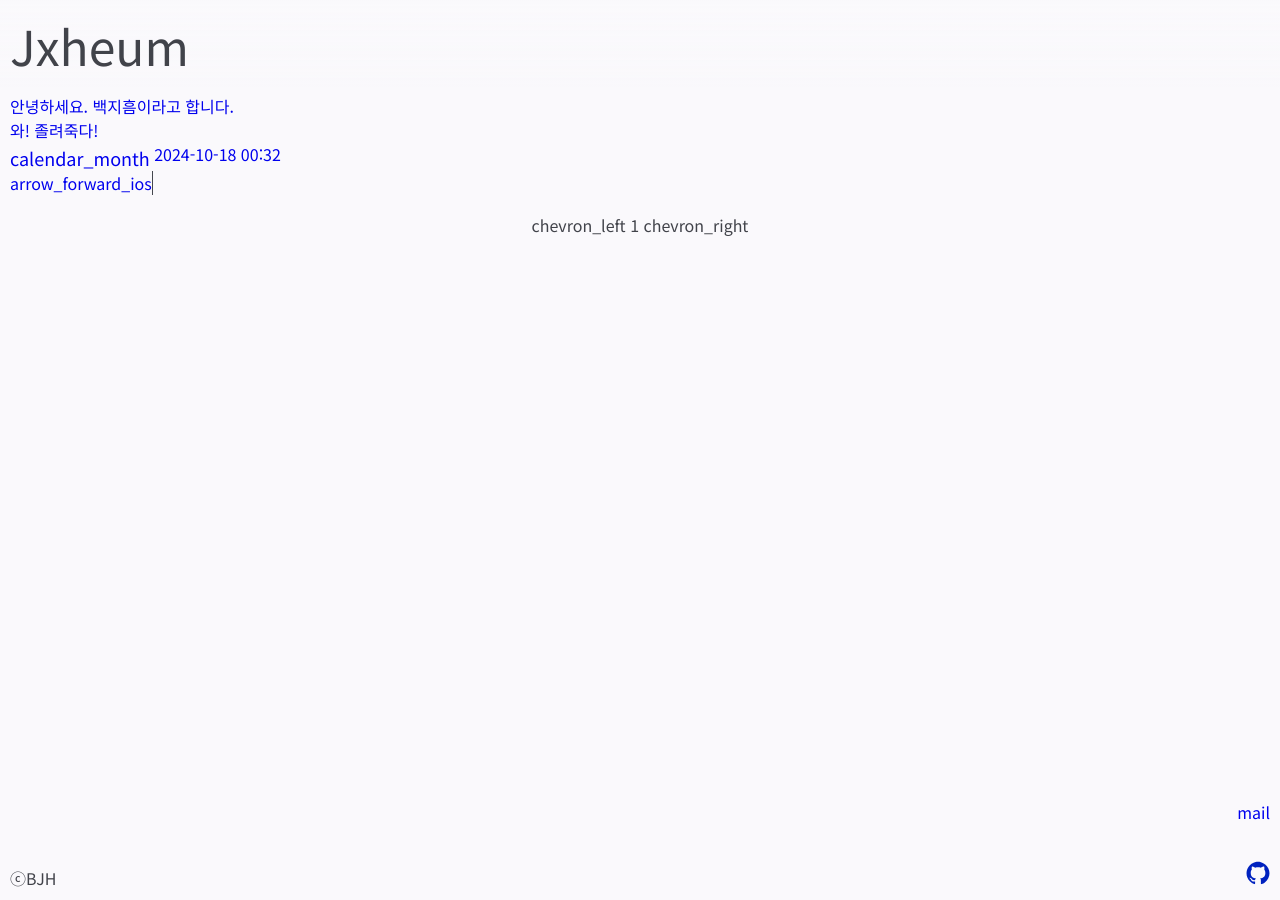
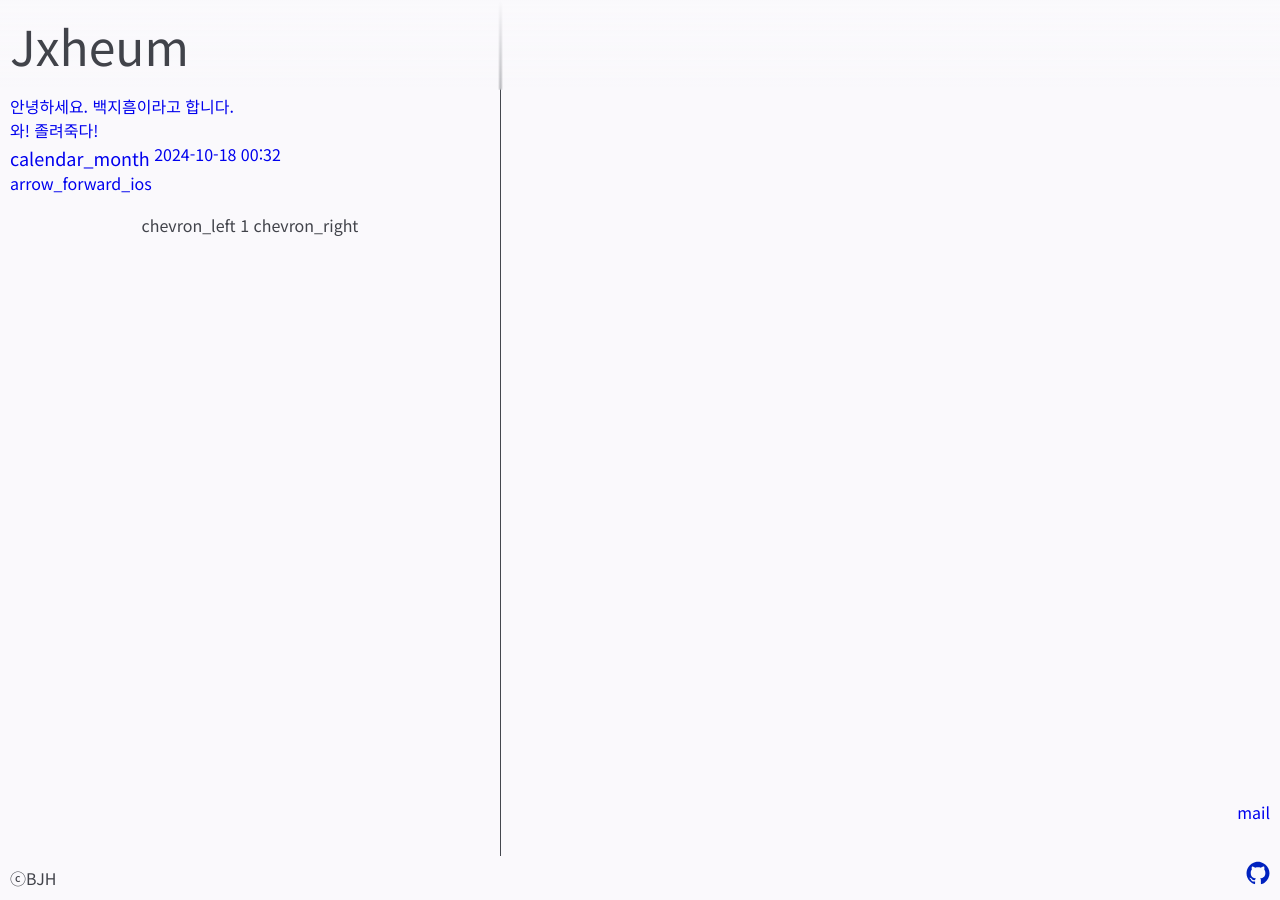
Before and after one commit to jxheum/jxheum.github.io, a Jekyll site: the page built from index.html, in a window 1280 px wide. Built offline with Jekyll 4.4.1, drawn with Linux system fonts in a browser that asks for light colours; the list of posts is cut into pages by our own code.

Commit message:
오케이 렛츠고

```diff
--- a/_includes/head.html
+++ b/_includes/head.html
@@ -77,9 +77,6 @@
           .backbtn {position:fixed;top: 10px;left: 10px;transition-duration: 0ms;z-index: 1000;}
         md-linear-progress {position:fixed;top:0;left:0;z-index: 1000;width:100%;}
 
-      #postlist {
-        transition-duration: 500ms;
-      }
 
   #pagination {
     width: 100%;
--- a/_layouts/postlist.html
+++ b/_layouts/postlist.html
@@ -6,15 +6,16 @@
     <link rel="shortcut icon" type="image/x-icon" href="https://jxheum.github.io/icon.ico" />
     <link rel="apple-touch-icon" href="https://jxheum.github.io/icon.png">
   {% include head.html %}
+
   <title>Jxheum</title>
 </head>
-  <body>
+  <body id="postlist">
     {% include header.html %}
     <div style="height: 84px;"></div>
     <div class="content">
     {{ content }}
-      </div>
-      {% include pagination.html %}
+    </div>
+    {% include pagination.html %}
 
 <div style="height: 43px;"></div>
       {% include footer.html %}
@@ -36,6 +37,31 @@
 
   });
 </script>
+
+<script>
+  postlist = document.getElementById('postlist')
+
+  function resizeevent() {
+    const width = window.innerWidth;
+    const height = window.innerHeight;
+    if (width >= 1000) {
+      postlist.style.width = '500px'
+      postlist.style.height = 'calc(100vh)'
+      postlist.style.borderRight = '1px #44474e solid'
+    }
+    else {
+      postlist.style.width = ''
+      postlist.style.height = ''
+      postlist.style.borderRight = ''
+    }
+  }
+  window.addEventListener("resize", function() {
+    resizeevent();
+})
+window.onload = function() {
+resizeevent();
+}
+</script>
     </body>
 
 </html>
--- a/index.html
+++ b/index.html
@@ -5,7 +5,7 @@ layout: postlist
 
 
 
-<md-list id="postlist">
+<md-list>
 {% for post in paginator.posts %}
 
 
@@ -29,25 +29,3 @@ layout: postlist
   <a href="mailto:jxheum@jxheum.site" target="_blank"><md-fab lowered aria-label="Email" class="mail">
     <md-icon slot="icon">mail</md-icon>
   </md-fab></a>
-  <script>
-    postlist = document.getElementById('postlist')
-
-    function resizeevent() {
-      const width = window.innerWidth;
-      const height = window.innerHeight;
-      if (width >= 1000) {
-        postlist.style.width = '500px'
-        postlist.style.height = 'calc(100vh - 60px)'
-        postlist.style.borderRight = '1px #44474e solid'
-      }
-      else {
-        postlist.style.width = ''
-      }
-    }
-    window.addEventListener("resize", function() {
-      resizeevent();
-})
-window.onload = function() {
-resizeevent();
-}
-  </script>
```
Lines whose indentation alone changed are shown as unchanged.
